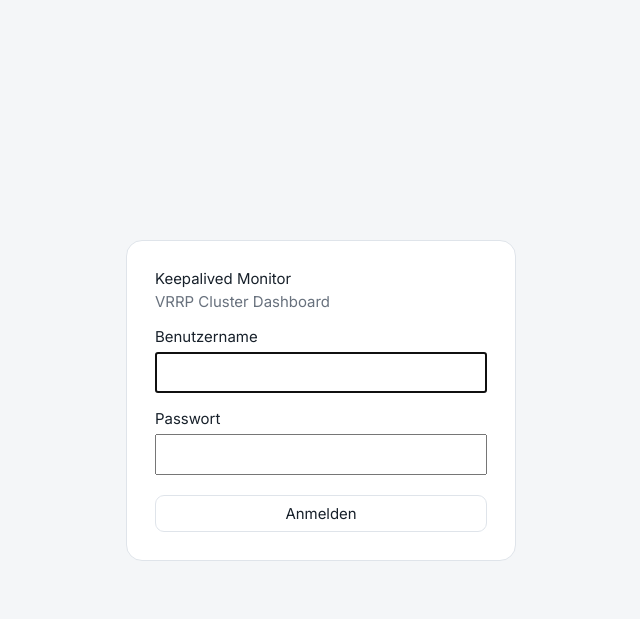
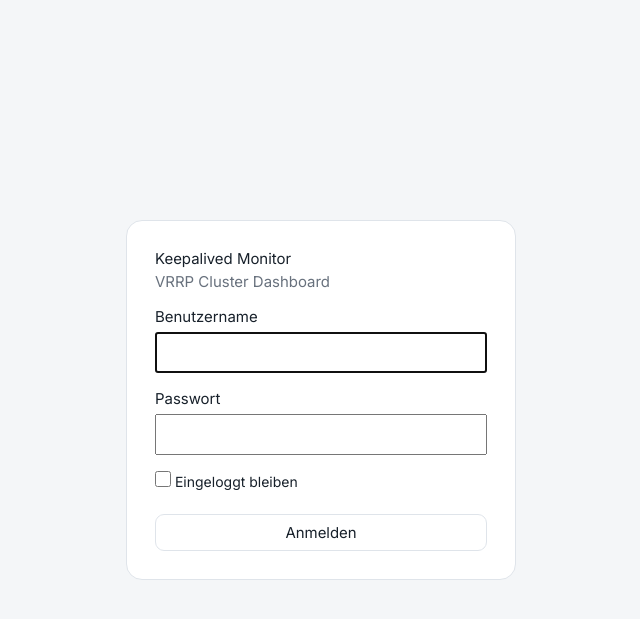
Before and after one commit to brainscan1980/Keepalived-Monitor, a Flask app: page /login in a window 1280 px wide. Shown: the top 619 px of the page, without its empty margins (319-959 px from the left). Run offline with Flask 3, Linux system fonts and the light colour scheme; parts of the project's set-up code (start-up, migrations or seed data) failed here and were passed over.

Commit message:
feat: add persistent login option

```diff
--- a/app/app.py
+++ b/app/app.py
@@ -2,7 +2,7 @@ import base64, hashlib, json, os, secrets, sqlite3, subprocess, threading, time,
 import urllib.error
 import urllib.parse
 import urllib.request
-from datetime import datetime
+from datetime import datetime, timedelta
 from email.message import EmailMessage
 from functools import wraps
 from flask import Flask, jsonify, render_template, request, redirect, session, url_for
@@ -13,7 +13,12 @@ from vrrp_events import classify_vrrp_event, is_vrrp_health_event
 
 app=Flask(__name__)
 app.secret_key=os.getenv('SECRET_KEY') or secrets.token_hex(32)
-app.config.update(SESSION_COOKIE_HTTPONLY=True,SESSION_COOKIE_SAMESITE='Lax',SESSION_COOKIE_SECURE=os.getenv('COOKIE_SECURE','false').lower()=='true')
+app.config.update(
+    SESSION_COOKIE_HTTPONLY=True,
+    SESSION_COOKIE_SAMESITE='Lax',
+    SESSION_COOKIE_SECURE=os.getenv('COOKIE_SECURE','false').lower()=='true',
+    PERMANENT_SESSION_LIFETIME=timedelta(days=365),
+)
 CONFIG_FILE=os.getenv('CONFIG_FILE','/app/config/config.yml'); DB='/app/data/history.db'; SETTINGS_FILE='/app/data/settings.json'
 lock=threading.Lock(); notification_lock=threading.Lock(); settings_lock=threading.Lock(); availability_lock=threading.Lock(); cache={'nodes':{},'vrrp':[],'cluster':{'status':'UNKNOWN','message':'Noch keine Daten'},'updated':None}
 def cfg():
@@ -763,7 +768,13 @@ def loop():
 def login():
     if request.method=='POST':
         u=os.getenv('ADMIN_USERNAME','');p=os.getenv('ADMIN_PASSWORD','')
-        if u and p and secrets.compare_digest(request.form.get('username',''),u) and secrets.compare_digest(request.form.get('password',''),p):session.clear();session['authenticated']=True;session['csrf']=secrets.token_urlsafe(32);return redirect(request.args.get('next') or url_for('index'))
+        if u and p and secrets.compare_digest(request.form.get('username',''),u) and secrets.compare_digest(request.form.get('password',''),p):
+            remember = request.form.get('remember') == '1'
+            session.clear()
+            session.permanent = remember
+            session['authenticated'] = True
+            session['csrf'] = secrets.token_urlsafe(32)
+            return redirect(request.args.get('next') or url_for('index'))
         return render_template('login.html',error='Benutzername oder Passwort ist falsch.'),401
     return render_template('login.html',error=None)
 @app.post('/logout')
--- a/app/static/app.css
+++ b/app/static/app.css
@@ -270,3 +270,28 @@
 main > footer {
     margin-top: 24px;
 }
+
+/* Login: Eingeloggt bleiben */
+.remember-login {
+    display: flex;
+    align-items: center;
+    gap: 8px;
+    width: fit-content;
+    margin: 2px 0 4px;
+    font-size: 14px;
+    font-weight: 400;
+    cursor: pointer;
+    user-select: none;
+}
+
+.remember-login input[type="checkbox"] {
+    width: 16px;
+    height: 16px;
+    margin: 0;
+    flex: 0 0 auto;
+    cursor: pointer;
+}
+
+.remember-login span {
+    line-height: 1.2;
+}
--- a/app/templates/login.html
+++ b/app/templates/login.html
@@ -28,6 +28,11 @@
                 <input type="password" name="password" autocomplete="current-password" required>
             </label>
 
+            <label class="remember-login">
+                <input type="checkbox" name="remember" value="1">
+                <span>Eingeloggt bleiben</span>
+            </label>
+
             <button type="submit" class="login-button">Anmelden</button>
         </form>
     </div>
```
